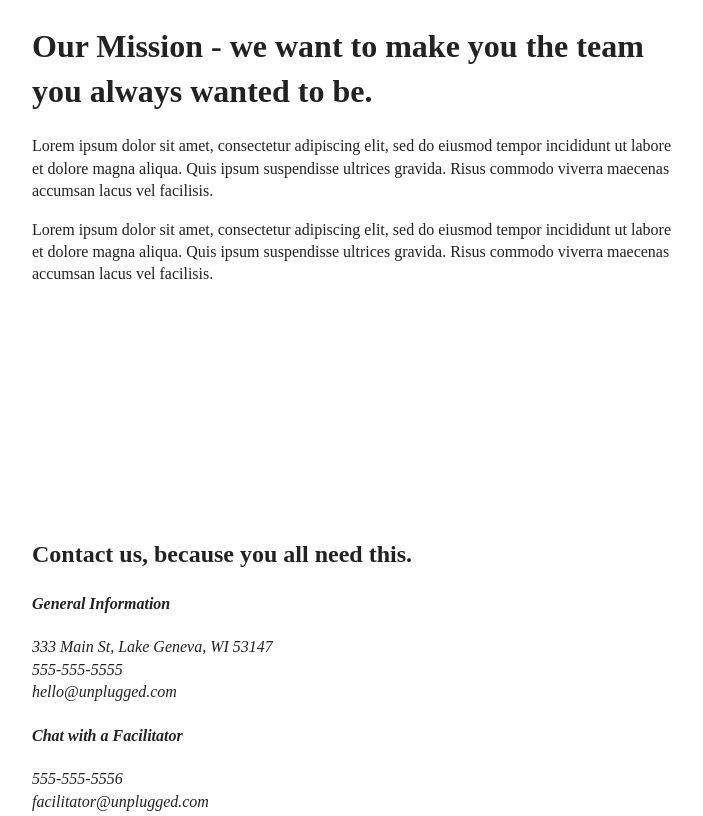
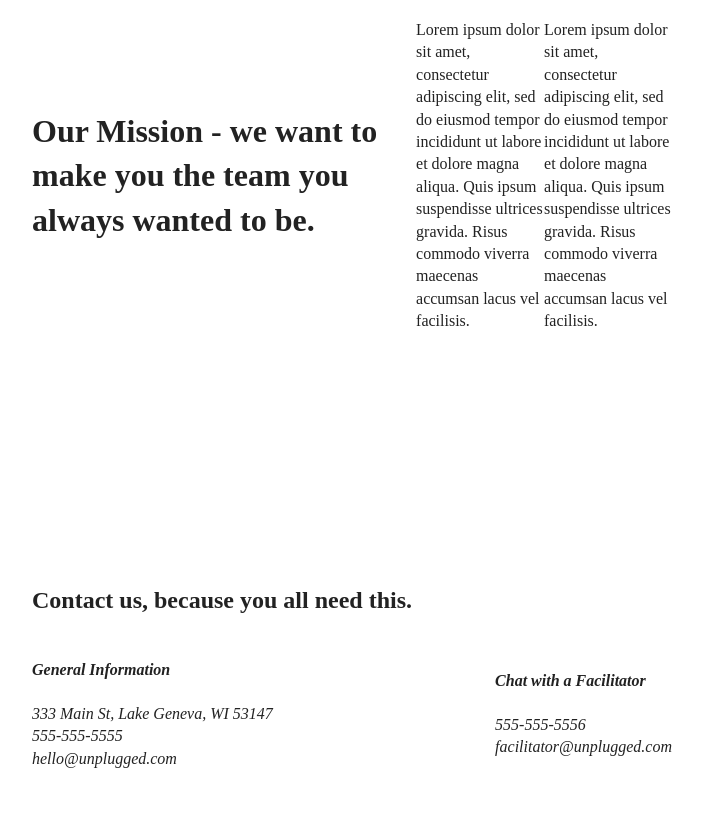
Before and after one commit to perrycq/unplugged-retreat, a website: page about/index.html in a window 1280 px wide. Shown: the part 199-1015 px from the top of the page, without its empty margins (288-991 px from the left). Drawn offline with Linux system fonts and the light colour scheme; files that its build step writes are made by us from their sources.

Commit message:
Added about page css

```diff
--- a/css/main.css
+++ b/css/main.css
@@ -464,6 +464,28 @@ footer .copyright {
 .faq-content {
   flex-basis: 306px;
 }
+
+/* about */
+.mission-content {
+  display:flex;
+  justify-content: space-between;
+  align-items: center;
+}
+.mission-content p {
+  width:50%;
+}
+
+.contact-section .content-wrapper h2 {
+  width: 88%;
+}
+
+.contact-content {
+  display: flex;
+  justify-content: space-between;
+  align-items: center;
+}
+
+
 }
 
 @media(min-width: 1200px) {
```
